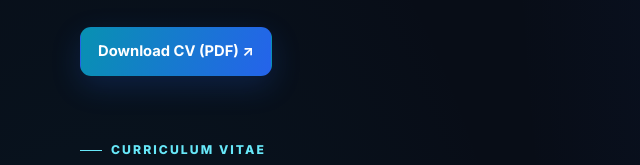
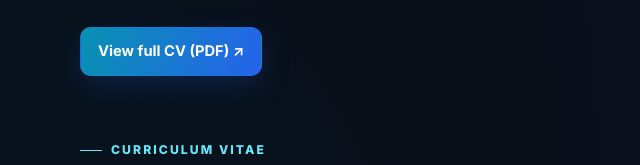
Before and after one commit to aristosp/aristosp.github.io, an Astro site: page /cv in a window 1280 px wide. Shown: the part 280-445 px from the top of the page, 0-640 px from the left. Built offline with nearby package versions, Linux system fonts and the light colour scheme; Astro itself is replaced by a stand-in of ours.

Commit message:
Minor changes

```diff
--- a/src/pages/cv.astro
+++ b/src/pages/cv.astro
@@ -7,7 +7,7 @@ import { cvSections, skills, publications, teaching } from "@/data/content";
   <div class="container">
     <header class="page-intro"><span class="eyebrow">Curriculum vitae</span><h1 class="page-title">Academic & professional experience</h1>
       <p>Education, employment, research output and teaching experience.</p>
-      <div class="hero-actions"><a class="button button-primary" href={site.cv} target="_blank" rel="noreferrer">Download CV (PDF) ↗</a></div>
+      <div class="hero-actions"><a class="button button-primary" href={site.cv} target="_blank" rel="noreferrer">View full CV (PDF) ↗</a></div>
     </header>
     {cvSections.map((section) => <section class="cv-section"><header class="sub-intro"><span class="eyebrow">Curriculum vitae</span><h2>{section.title}</h2></header>
       <div class="content-list">{section.items.map((item) => <article class="content-card"><span class="content-meta">{item.period}</span><h3>{item.title}</h3><p>{item.organisation}</p>{'description' in item && item.description && <p>{item.description}</p>}</article>)}</div>
```
Also changed, not shown: README.md.
